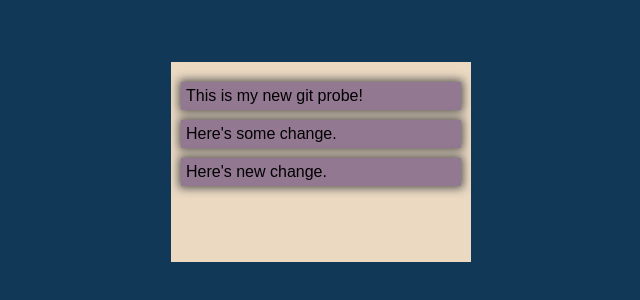
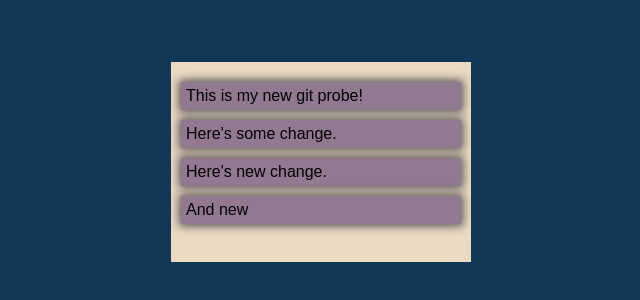
Before and after one commit to CheloveckSergey/MyFirstRepository, a plain HTML site: page index.html in a window 1280 px wide. Shown: the part 238-538 px from the top of the page, without its empty margins (319-959 px from the left). Drawn offline with Linux system fonts and the light colour scheme.

Commit message:
And new commit

```diff
--- a/index.html
+++ b/index.html
@@ -13,6 +13,7 @@
       <p>This is my new git probe!</p>
       <p>Here's some change.</p>
       <p>Here's new change.</p>
+      <p>And new</p>
     </div>
   </div>
 </body>
```
